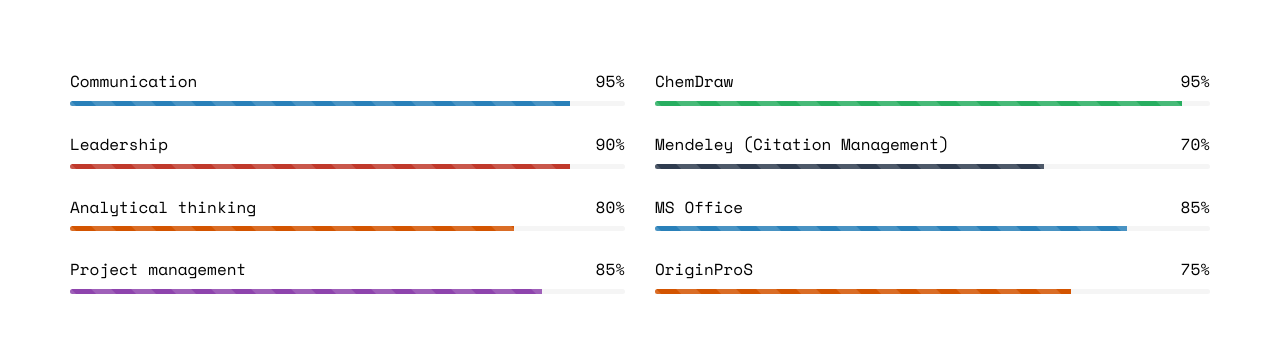
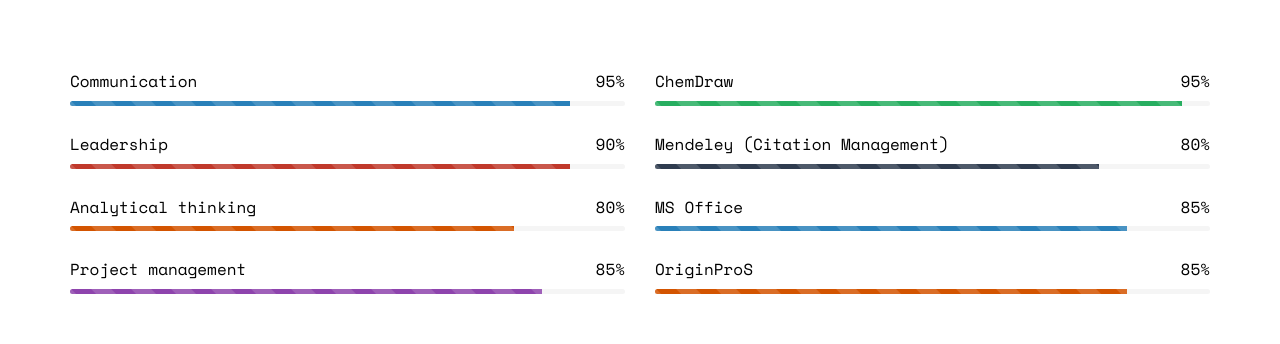
Before and after one commit to anjana-gopal/anjana-gopal, a plain HTML site: page index.html in a window 1280 px wide. Shown: the part 4100-4444 px from the top of the page. Drawn offline with nearby package versions, Linux system fonts and the light colour scheme; some packages are replaced by stand-ins of ours; no server answers; files whose address does not match are found by name.

Commit message:
Update index.html

```diff
--- a/index.html
+++ b/index.html
@@ -255,10 +255,10 @@
 						</div>
 					</div>
 					<div class="progress-wrap">
-						<h3><span class="name-left">Mendeley (Citation Management)</span><span class="value-right">70%</span></h3>
+						<h3><span class="name-left">Mendeley (Citation Management)</span><span class="value-right">80%</span></h3>
 						<div class="progress">
 						  <div class="progress-bar progress-bar-striped active" role="progressbar"
-						  aria-valuenow="70" aria-valuemin="0" aria-valuemax="100" style="width:70%">
+						  aria-valuenow="70" aria-valuemin="0" aria-valuemax="100" style="width:80%">
 						  </div>
 						</div>
 					</div>
@@ -271,10 +271,10 @@
 						</div>
 					</div>
 					<div class="progress-wrap">
-						<h3><span class="name-left">OriginProS</span><span class="value-right">75%</span></h3>
+						<h3><span class="name-left">OriginProS</span><span class="value-right">85%</span></h3>
 						<div class="progress">
 						  <div class="progress-bar progress-bar-3 progress-bar-striped active" role="progressbar"
-						  aria-valuenow="75" aria-valuemin="0" aria-valuemax="100" style="width:75%">
+						  aria-valuenow="75" aria-valuemin="0" aria-valuemax="100" style="width:85%">
 						  </div>
 						</div>
 					</div>
```
